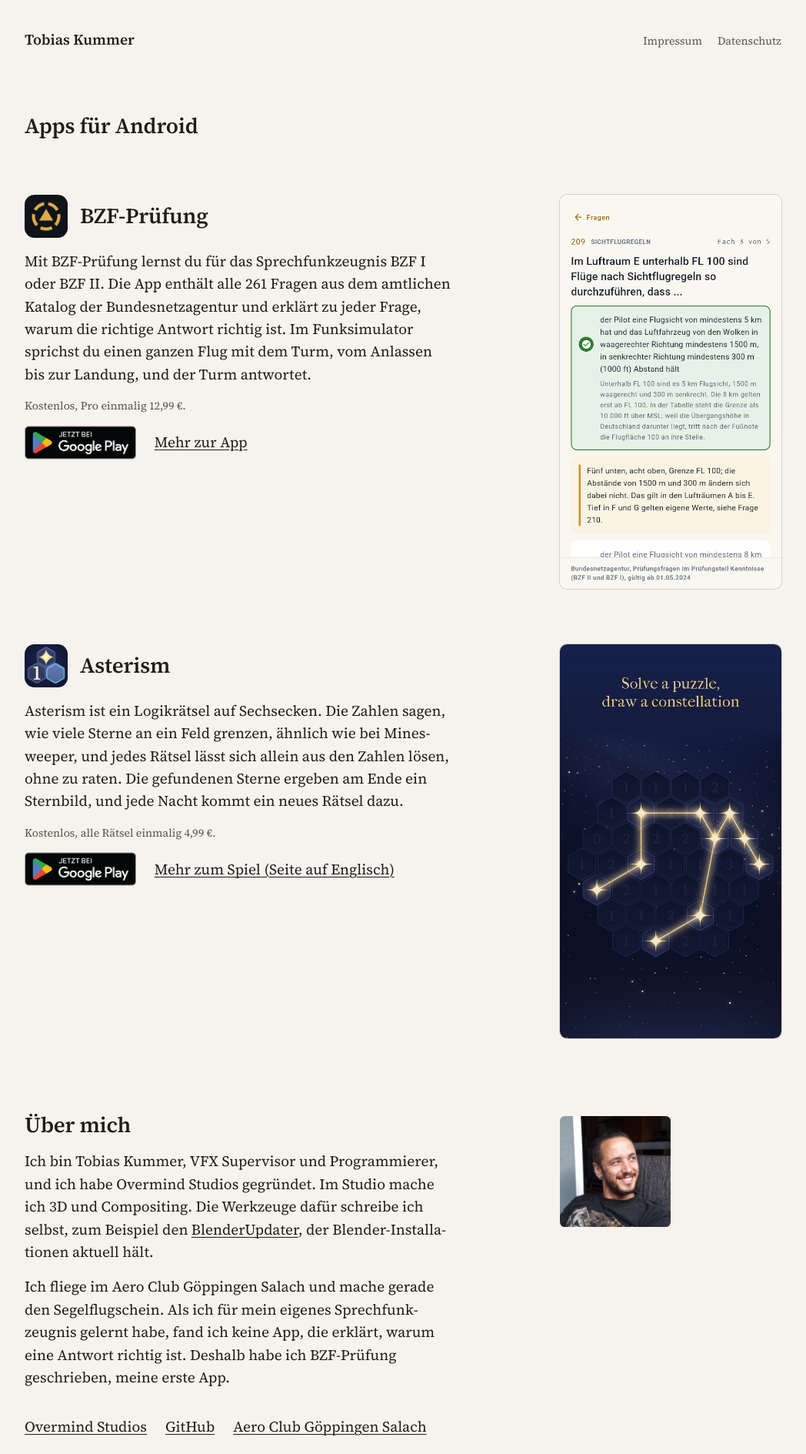
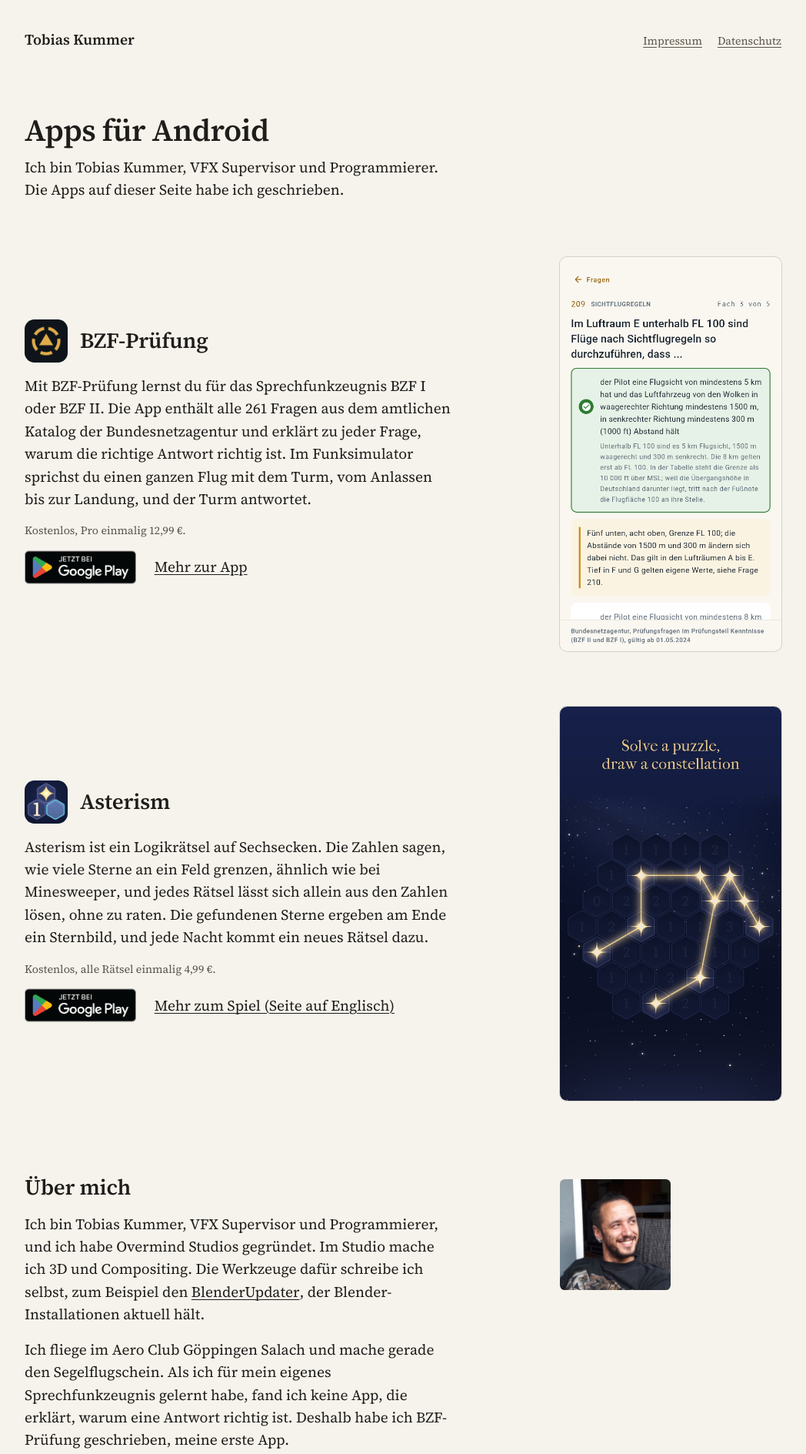
Before and after one commit to tobkum/tobiaskummer.de, a plain HTML site: page index.html in a window 1280 px wide. Shown: the top 1889 px of the page at 77% size, without its empty margins (116-1164 px from the left). Drawn offline with Linux system fonts and the light colour scheme.

Commit message:
Startseite: Sprungverweis, Titel über den Überschriften, wer die Apps macht, ein Aussehen für Verweise, theme-color, Text mittig neben dem Bildschirm, Silbentrennung mit Grenzen
Der Titel steht mit 2,5rem über den Namen der Apps (1,75rem). Darunter zwei Sätze aus dem Abschnitt Über mich. Jeder Verweis ist unterstrichen, nur Namen nicht; beim Zeigen wird jede Linie 2 px stark. Silbentrennung nur auf dem Telefon, nur in langen Wörtern, nicht in fremden Wörtern (Minesweeper, BlenderUpdater), Wörtern mit Bindestrich und dem Namen des Zeugnisses. Stand und Sitemap mit bauen.py.

```diff
--- a/index.html
+++ b/index.html
@@ -21,6 +21,8 @@
 <meta property="og:image:width" content="1200">
 <meta property="og:image:height" content="630">
 <meta name="twitter:card" content="summary_large_image">
+<meta name="theme-color" content="#f6f3ec" media="(prefers-color-scheme: light)">
+<meta name="theme-color" content="#1d1b18" media="(prefers-color-scheme: dark)">
 <link rel="stylesheet" href="/start.css">
 <link rel="preload" href="/fonts/SourceSerif4-latin.woff2" as="font" type="font/woff2" crossorigin>
 <script type="application/ld+json">
@@ -75,6 +77,7 @@
 </script>
 </head>
 <body class="start">
+  <a class="sprung" href="#inhalt">Zum Inhalt springen</a>
   <header class="kopf">
     <div class="bogen">
       <p class="name"><a href="/">Tobias Kummer</a></p>
@@ -82,8 +85,9 @@
     </div>
   </header>
 
-  <main class="bogen">
+  <main class="bogen" id="inhalt">
     <h1 class="titel">Apps für Android</h1>
+    <p class="vorspann">Ich bin Tobias Kummer, VFX Supervisor und Programmierer. Die Apps auf dieser Seite habe ich geschrieben.</p>
 
     <article class="app" aria-labelledby="bzf">
       <div class="text">
@@ -91,7 +95,7 @@
           <img class="symbol" src="/bzf-pruefung/bilder/symbol-512.png" width="512" height="512" alt="">
           <h2 id="bzf"><a href="/bzf-pruefung/">BZF-Prüfung</a></h2>
         </header>
-        <p>Mit BZF-Prüfung lernst du für das Sprechfunkzeugnis BZF I oder BZF II. Die App enthält alle 261 Fragen aus dem amtlichen Katalog der Bundesnetzagentur und erklärt zu jeder Frage, warum die richtige Antwort richtig ist. Im Funksimulator sprichst du einen ganzen Flug mit dem Turm, vom Anlassen bis zur Landung, und der Turm antwortet.</p>
+        <p>Mit BZF-Prüfung lernst du für das <span class="ganz">Sprechfunkzeugnis</span> BZF I oder BZF II. Die App enthält alle 261 Fragen aus dem amtlichen Katalog der Bundesnetzagentur und erklärt zu jeder Frage, warum die richtige Antwort richtig ist. Im Funksimulator sprichst du einen ganzen Flug mit dem Turm, vom Anlassen bis zur Landung, und der Turm antwortet.</p>
         <p class="klein">Kostenlos, Pro einmalig 12,99 €.</p>
       </div>
       <figure class="bild"><picture><source srcset="/bzf-pruefung/bilder/02-uebung-lang-richtig-dunkel.png" media="(prefers-color-scheme: dark)"><img src="/bzf-pruefung/bilder/03-fragen-erklaerung.png" width="540" height="960" alt="Bildschirm der App: Frage 209 zu den Sichtflugregeln, die richtige Antwort grün markiert und darunter erklärt, danach ein Merksatz zu den Abständen von den Wolken."></picture></figure>
@@ -107,7 +111,7 @@
           <img class="symbol" src="/asterism/press/asterism-icon-512.png" width="512" height="512" alt="" loading="lazy">
           <h2 id="asterism"><a href="/asterism/" hreflang="en">Asterism</a></h2>
         </header>
-        <p>Asterism ist ein Logikrätsel auf Sechsecken. Die Zahlen sagen, wie viele Sterne an ein Feld grenzen, ähnlich wie bei Minesweeper, und jedes Rätsel lässt sich allein aus den Zahlen lösen, ohne zu raten. Die gefundenen Sterne ergeben am Ende ein Sternbild, und jede Nacht kommt ein neues Rätsel dazu.</p>
+        <p>Asterism ist ein Logikrätsel auf Sechsecken. Die Zahlen sagen, wie viele Sterne an ein Feld grenzen, ähnlich wie bei <span lang="en">Minesweeper</span>, und jedes Rätsel lässt sich allein aus den Zahlen lösen, ohne zu raten. Die gefundenen Sterne ergeben am Ende ein Sternbild, und jede Nacht kommt ein neues Rätsel dazu.</p>
         <p class="klein">Kostenlos, alle Rätsel einmalig 4,99 €.</p>
       </div>
       <figure class="bild"><img src="/asterism/press/thumb-02-constellation.jpg" width="540" height="960" alt="Ein gelöstes Rätsel in Asterism: Sechsecke mit Zahlen auf dunkelblauem Nachthimmel, die gefundenen Sterne mit goldenen Linien zu einem Sternbild verbunden, darüber auf Englisch der Satz „Solve a puzzle, draw a constellation“." loading="lazy"></figure>
@@ -120,7 +124,7 @@
     <section class="ueber" aria-labelledby="ueber">
       <h2 id="ueber">Über mich</h2>
       <img class="portrait" src="/portrait.jpg" width="320" height="320" alt="Tobias Kummer" loading="lazy">
-      <p>Ich bin Tobias Kummer, VFX Supervisor und Programmierer, und ich habe Overmind Studios gegründet. Im Studio mache ich 3D und Compositing. Die Werkzeuge dafür schreibe ich selbst, zum Beispiel den <a href="https://github.com/overmindstudios/BlenderUpdater">BlenderUpdater</a>, der Blender-Installationen aktuell hält.</p>
+      <p>Ich bin Tobias Kummer, VFX Supervisor und Programmierer, und ich habe Overmind Studios gegründet. Im Studio mache ich 3D und Compositing. Die Werkzeuge dafür schreibe ich selbst, zum Beispiel den <a href="https://github.com/overmindstudios/BlenderUpdater" lang="en">BlenderUpdater</a>, der <span class="ganz">Blender-Installationen</span> aktuell hält.</p>
       <p>Ich fliege im Aero Club Göppingen Salach und mache gerade den Segelflugschein. Als ich für mein eigenes Sprechfunkzeugnis gelernt habe, fand ich keine App, die erklärt, warum eine Antwort richtig ist. Deshalb habe ich BZF-Prüfung geschrieben, meine erste App.</p>
       <ul>
         <li><a href="https://www.overmind-studios.de/">Overmind Studios</a></li>
@@ -132,7 +136,7 @@
 
   <footer class="fuss">
     <div class="bogen">
-      <p>Tobias Kummer, Geislingen. <span id="stand">Stand: 24.11.2026</span>. Google Play und das Google Play-Logo sind Marken von Google LLC.</p>
+      <p>Tobias Kummer, Geislingen. <span id="stand">Stand: 25.11.2026</span>. Google Play und das Google Play-Logo sind Marken von Google LLC.</p>
       <p><a href="/impressum.html">Impressum</a> <a href="/datenschutz.html">Datenschutz</a></p>
     </div>
   </footer>
--- a/sitemap.xml
+++ b/sitemap.xml
@@ -1,6 +1,6 @@
 <?xml version="1.0" encoding="UTF-8"?>
 <urlset xmlns="http://www.sitemaps.org/schemas/sitemap/0.9">
-  <url><loc>https://tobiaskummer.de/</loc><lastmod>2026-11-24</lastmod></url>
+  <url><loc>https://tobiaskummer.de/</loc><lastmod>2026-11-25</lastmod></url>
   <url><loc>https://tobiaskummer.de/asterism/</loc><lastmod>2026-11-20</lastmod></url>
   <url><loc>https://tobiaskummer.de/asterism/datenschutz.html</loc><lastmod>2026-11-06</lastmod></url>
   <url><loc>https://tobiaskummer.de/asterism/nutzungsbedingungen.html</loc><lastmod>2026-11-04</lastmod></url>
--- a/start.css
+++ b/start.css
@@ -39,11 +39,27 @@ body.start {
 }
 .start img { display: block; max-width: 100%; height: auto; }
 .start p { margin: 0 0 1rem; }
-.start :lang(de) p { hyphens: auto; hyphenate-limit-chars: 10 4 4; }
+/* Silbentrennung (WEB-1): nur in der schmalen Spalte des Telefons (in der breiten mit 35rem braucht
+   der Flattersatz sie nicht; dort brach sie „Sprechfunk-zeugnis“), und nur in langen Wörtern, fünf
+   Buchstaben vor und nach der Trennung (vorher auch „Sechs-ecken“). Safari liest das Paar mit -webkit-.
+   Ein fremdes Wort trägt sein lang (<span lang="en">Minesweeper</span>), ein Wort mit Bindestrich
+   (.ganz) bricht nur dort, ebenso der Name des Zeugnisses, um den es bei BZF-Prüfung geht: sie werden
+   nicht getrennt. */
+@media (max-width: 760px) {
+  .start :lang(de) p { hyphens: auto; hyphenate-limit-chars: 12 5 5; -webkit-hyphenate-limit-before: 5; -webkit-hyphenate-limit-after: 5; }
+}
+.start [lang]:not([lang|="de"]), .start .ganz { hyphens: manual; }
 .start a { color: inherit; text-decoration-thickness: 1px; text-underline-offset: .18em; }
 .start a:hover { text-decoration-thickness: 2px; }
 .start :focus-visible { outline: 2px solid var(--tinte); outline-offset: 3px; border-radius: 2px; }
+/* Der erste Halt der Tab-Taste (WEB-1): unsichtbar, bis er den Fokus hat. */
+.start .sprung { position: absolute; top: .75rem; left: .75rem; z-index: 1; padding: .6rem 1rem; background: var(--papier);
+                 box-shadow: 0 0 0 1px var(--kante); border-radius: 4px; font-size: .9rem; }
+.start .sprung:not(:focus) { width: 1px; height: 1px; padding: 0; overflow: hidden; clip-path: inset(50%); white-space: nowrap; }
 .start h1, .start h2 { margin: 0; font-size: 1.75rem; font-weight: 600; line-height: 1.2; letter-spacing: -.008em; }
+/* Der Titel der Seite eine Stufe über den Namen der Apps (WEB-1), darunter in Textgrösse, wer sie macht. */
+.start h1 { font-size: 2.5rem; line-height: 1.1; letter-spacing: -.015em; }
+.start .vorspann { max-width: 35rem; margin: .75rem 0 0; }
 /* Die dritte Grösse: Angaben, Navigation, Fuss. */
 .start .klein, .start .kopf nav, .start .fuss { font-size: .9rem; line-height: 1.5; color: var(--leise); }
 
@@ -51,13 +67,18 @@ body.start {
    Datenschutz und den App-Seiten an derselben Stelle. */
 .start .bogen { max-width: 64rem; margin: 0 auto; padding: 0 1.25rem; }
 
+/* Verweise (WEB-1): jeder ist unterstrichen, in Text, Navigation und Fuss; nur Namen (der eigene im
+   Kopf, die der Apps in ihren Überschriften) stehen ohne Linie und bekommen sie beim Zeigen. Beim
+   Zeigen wird jede Linie 2 px stark, der Fokus ist bei allen derselbe Rahmen. */
+
 /* Kopf: der Name links, die zwei Pflichtseiten rechts. */
 .start .kopf .bogen { display: flex; flex-wrap: wrap; justify-content: space-between; align-items: baseline; gap: .25rem 1.5rem; padding-top: 1.75rem; }
 .start .kopf .name { font-size: 1.1875rem; font-weight: 600; line-height: 1.55; }
 .start .kopf .name a { text-decoration: none; display: inline-block; padding: .55rem 0; }
 .start .kopf nav { display: flex; gap: 0 1.25rem; }
-.start .kopf nav a, .start .fuss a { text-decoration: none; display: inline-block; padding: .75rem 0; }
-.start .kopf nav a:hover, .start .fuss a:hover { color: var(--tinte); text-decoration: underline; }
+.start .kopf nav a, .start .fuss a { display: inline-block; padding: .75rem 0; }
+.start .kopf nav a:hover, .start .fuss a:hover { color: var(--tinte); }
+.start .kopf .name a:hover { text-decoration: underline; text-decoration-thickness: 2px; }
 
 .start .titel { padding-top: 3.5rem; }
 
@@ -66,8 +87,9 @@ body.start {
 .start .app {
   display: grid;
   grid-template-columns: minmax(0, 35rem) 18rem;
-  grid-template-areas: "text bild" "wege bild" ". bild";
-  grid-template-rows: auto auto 1fr;
+  /* Text und Weg in den Laden mittig neben dem Bildschirm, statt oben mit leerem Raum darunter (WEB-1). */
+  grid-template-areas: ". bild" "text bild" "wege bild" ". bild";
+  grid-template-rows: 1fr auto auto 1fr;
   justify-content: space-between;
   column-gap: 3rem;
   padding-top: 4.5rem;
@@ -77,7 +99,7 @@ body.start {
 .start .app .bild { grid-area: bild; margin: 0; }
 .start .app header { display: flex; align-items: center; gap: 1rem; margin-bottom: .2rem; }
 .start .app .symbol { width: 3.5rem; height: 3.5rem; border-radius: .8rem; flex: none; }
-.start .app h2 a { text-decoration: none; }
+.start .app h2 a { text-decoration: none; display: inline-block; padding: .5rem 0; }
 .start .app h2 a:hover { text-decoration: underline; text-decoration-thickness: 2px; }
 .start .app header + p { margin-top: 1rem; }
 .start .app .klein { margin: 0; }
@@ -104,6 +126,7 @@ body.start {
 @media (max-width: 760px) {
   body.start { font-size: 1.125rem; }
   .start h1, .start h2 { font-size: 1.5rem; }
+  .start h1 { font-size: 2rem; }
   .start .bogen { padding: 0 1rem; }
   .start .kopf .bogen { padding-top: .75rem; }
   .start .kopf .bogen { column-gap: 1rem; }
```
